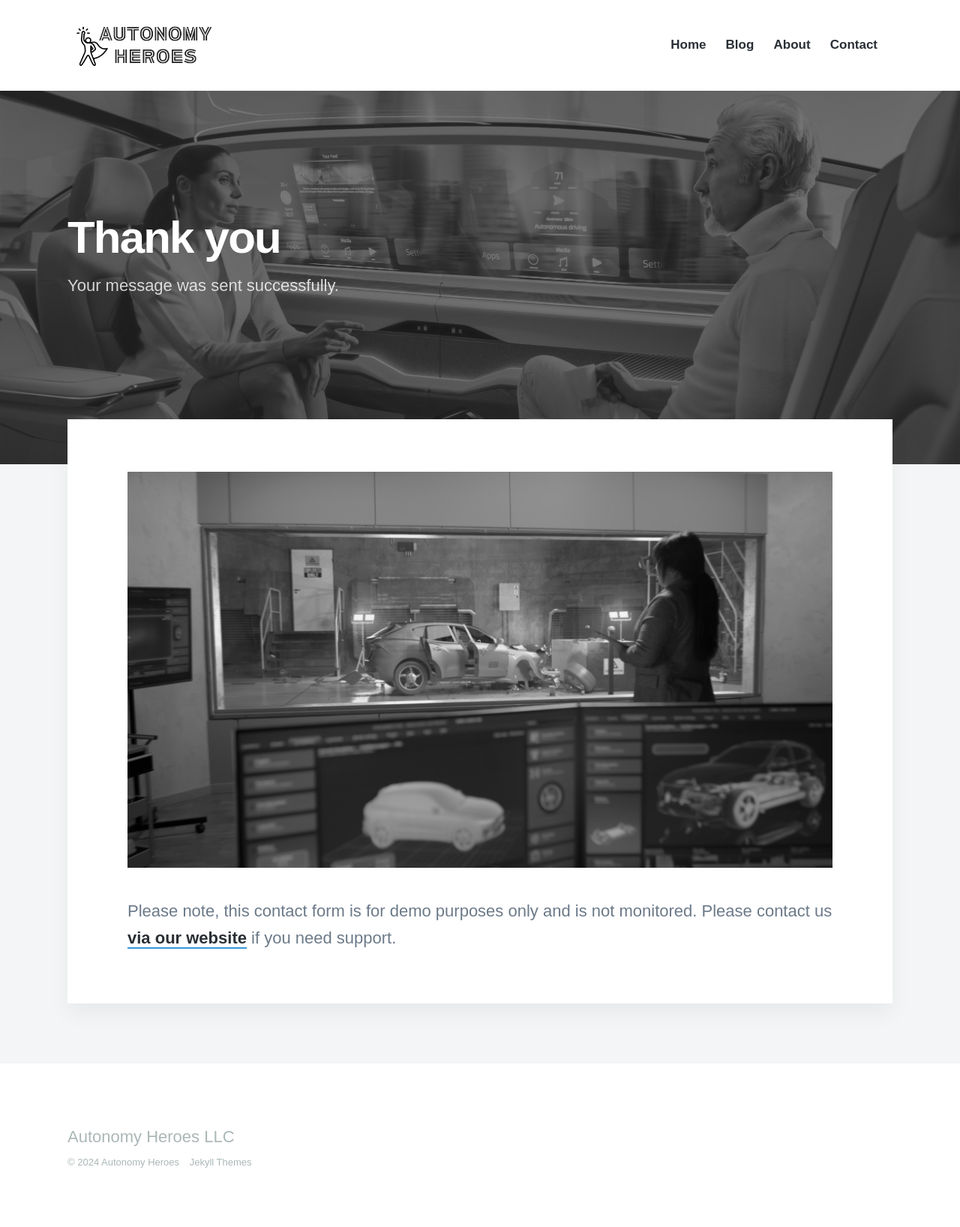
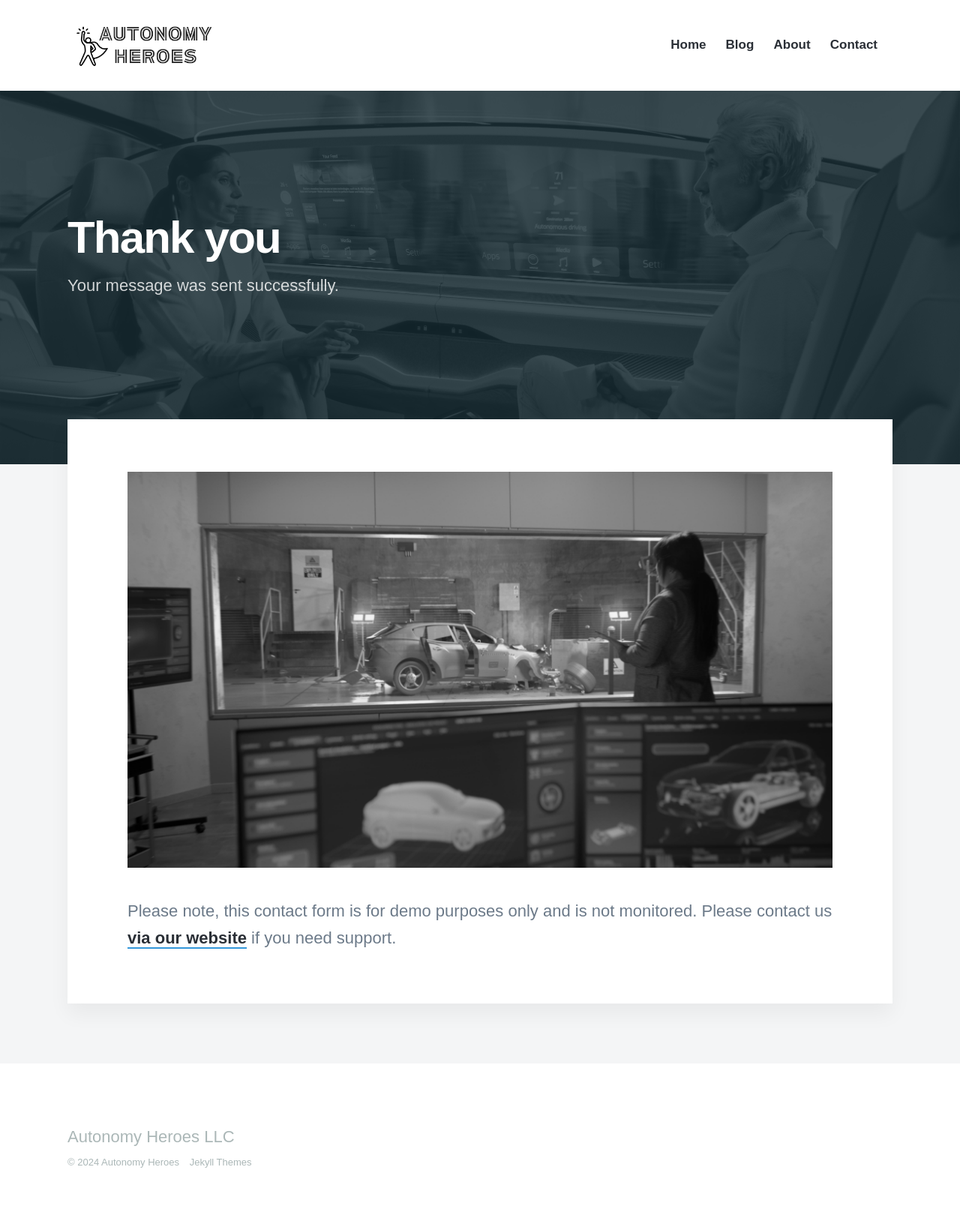
Before and after one commit to Kiril3l5/Kiril3l5.github.io, a Jekyll site: the page built from _pages/thanks.md, in a window 1280 px wide. Shown: the whole page at 75% size. Built offline with Jekyll 4.4.1, drawn with Linux system fonts in a browser that asks for light colours; nearby versions of some CDN libraries; some web fonts are replaced.

Commit message:
Update _hero.scss

```diff
--- a/_sass/_includes/_hero.scss
+++ b/_sass/_includes/_hero.scss
@@ -80,5 +80,5 @@
 	right: 0;
 	bottom: 0;
 	left: 0;
-	background: rgb(35 35 35 / 60%);
+	background: rgba($hero-background-color, $overlay-opacity);
 }
```
